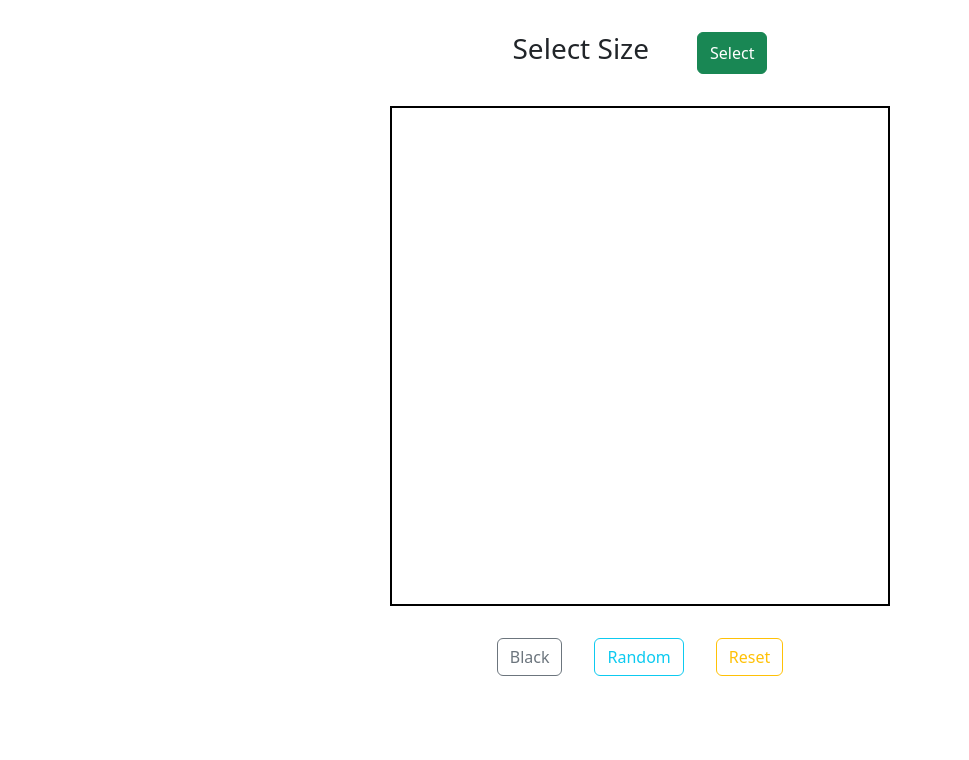
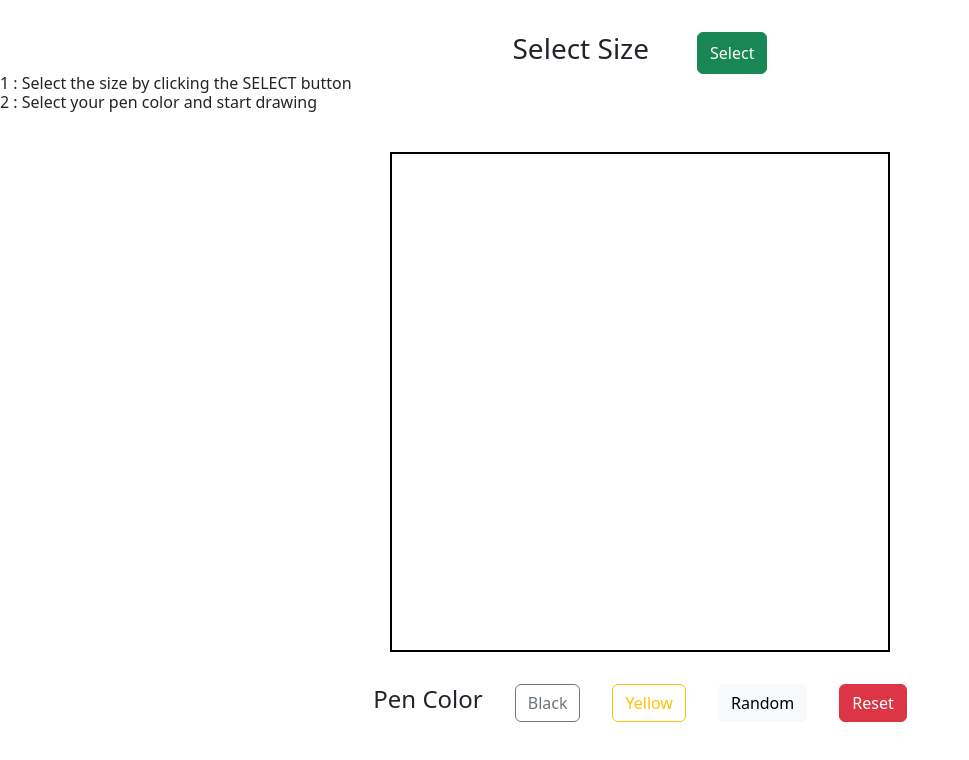
Before and after one commit to imad-101/Etch-A-Sketch-Odin-Project, a plain HTML site: page index.html in a window 1280 px wide. Shown: the whole page, without its empty margins (0-969 px from the left). Drawn offline with nearby package versions, Linux system fonts and the light colour scheme.

Commit message:
add class to the buttons from bootstrap

```diff
--- a/index.html
+++ b/index.html
@@ -8,10 +8,13 @@
     <title>Etch A Sketch</title>
 </head>
 <body>
+
     <div class="nav-div">
         <h3>Select Size</h3>
         <button class="btn btn-success" id="select-btn">Select</button>
     </div>
+    <h6>1 : Select the size by clicking the SELECT button <br> 2 : Select your pen color and start drawing</h6>
+
 <div class="box-wraper">
 
     <div class="box">
@@ -19,10 +22,13 @@
     </div>
 
 </div>
+
     <div class="bottom-btns">
-        <button  class="btn btn-outline-secondary">Black</button>
-        <button class="btn btn-outline-info">Random</button>
-        <button class="btn btn-outline-warning">Reset</button>
+        <h4>Pen Color</h4>
+        <button  class="btn btn-outline-secondary" id="black-btn">Black</button>
+        <button class="btn btn-outline-warning" id="yellow-btn">Yellow</button>
+        <button  class="btn btn-light "id="random-btn">Random</button>
+        <button class="btn btn-danger" id="reset-btn">Reset</button>
     </div>
 
 
```
